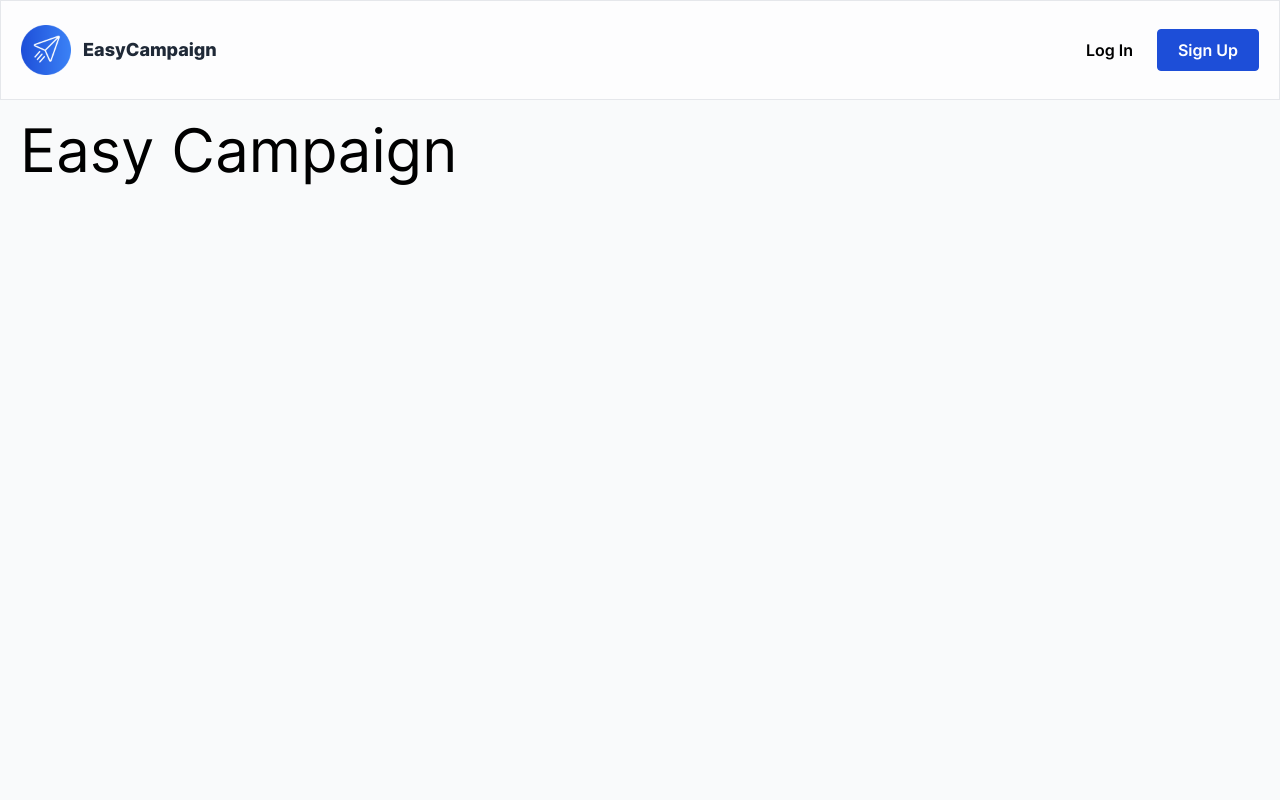
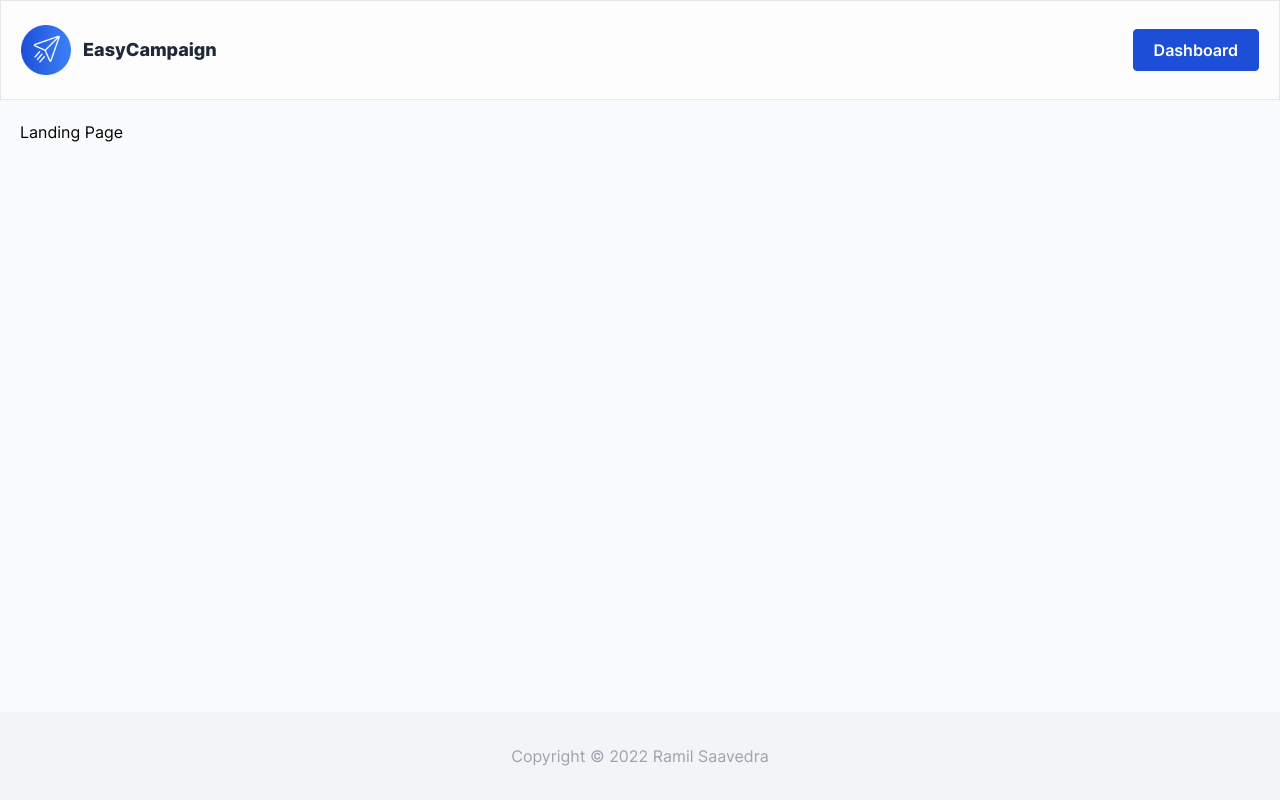
Before and after one commit to ramilsaavedra/easy-campaign, a Next.js app in the folder client/: page / in a window 1280 px wide. Built offline with nearby package versions, Linux system fonts and the light colour scheme.

Commit message:
feat(client): add pages boilerplate

```diff
--- a/client/index.css
+++ b/client/index.css
@@ -14,6 +14,12 @@
       sans-serif;
     @apply bg-gray-50;
   }
+
+  body > div {
+    display: flex;
+    flex-direction: column;
+    min-height: 100vh;
+  }
 }
 
 @layer components {
@@ -22,7 +28,7 @@
   }
 
   .custom-primary-button {
-    @apply font-semibold border border-blue-700 bg-blue-700 text-white py-2 rounded px-5 transition-all ease-in-out duration-200;
+    @apply font-semibold border border-blue-700 bg-blue-700 text-white py-2 rounded px-5 transition-all ease-in-out duration-200 cursor-pointer;
   }
 
   .custom-primary-button:hover {
--- /dev/null
+++ b/client/layout/Footer.tsx
@@ -0,0 +1,33 @@
+import React from 'react';
+
+import Link from 'next/link';
+
+const Footer: React.FC = () => {
+  return (
+    <footer className='bg-gray-100 mt-auto'>
+      <div className='custom-container mx-auto text-gray-400'>
+        {/* <div className='flex items-center'>
+          <img
+            className='mr-3 h-[50px]'
+            alt='EasyCampaign'
+            src='./image/easy-campaign.png'
+          />
+          <h1 className='text-lg font-extrabold'>EasyCampaign</h1>
+        </div>
+        <hr className='my-5' /> */}
+        <div className='text-center py-2'>
+          Copyright &copy; {new Date().getFullYear()}{' '}
+          <a
+            href='https://github.com/ramilsaavedra/easy-campaign'
+            target='_blank'
+            rel='noreferrer'
+          >
+            Ramil Saavedra
+          </a>
+        </div>
+      </div>
+    </footer>
+  );
+};
+
+export default Footer;
--- a/client/layout/Header.tsx
+++ b/client/layout/Header.tsx
@@ -1,7 +1,9 @@
 import React from 'react';
 import Link from 'next/link';
+import useUser from '../lib/user/use-user';
 
 const Header: React.FC = () => {
+  const { user, loading, loggedOut, mutate } = useUser();
   return (
     <header className='border border-gray-200 top-0 bg-opacity-70 absolute w-screen bg-white'>
       <div className='custom-container mx-auto flex items-center '>
@@ -15,14 +17,22 @@ const Header: React.FC = () => {
             EasyCampaign
           </h1>
         </Link>
-        <ul className='flex-1 flex items-center justify-end gap-6'>
-          <li className='font-semibold transition-all ease-in-out duration-300 hover:text-blue-700'>
-            <Link href='/login'>Log In</Link>
-          </li>
-          <li className='custom-primary-button'>
-            <Link href='/sigin'>Sign Up</Link>
-          </li>
-        </ul>
+        {user && user.data ? (
+          <ul className='flex-1 flex items-center justify-end gap-6'>
+            <li className='font-semibold transition-all ease-in-out duration-200 hover:text-blue-700 cursor-pointer'>
+              <a href='/api/logout'>Logout</a>
+            </li>
+          </ul>
+        ) : (
+          <ul className='flex-1 flex items-center justify-end gap-6'>
+            <li className='custom-primary-button'>
+              <Link href='/login'>Get Started</Link>
+            </li>
+            {/* <li className='custom-primary-button'>
+                  <Link href='/sigin'>Sign Up</Link>
+                </li> */}
+          </ul>
+        )}
       </div>
     </header>
   );
--- a/client/pages/_app.tsx
+++ b/client/pages/_app.tsx
@@ -1,12 +1,14 @@
 import type { AppProps } from 'next/app';
 import '../index.css';
+import Footer from '../layout/Footer';
 import Header from '../layout/Header';
 
 function MyApp({ Component, pageProps }: AppProps) {
   return (
     <>
-      <Header />
+      {/* <Header /> */}
       <Component {...pageProps} />
+      <Footer />
     </>
   );
 }
--- /dev/null
+++ b/client/pages/dashboard.tsx
@@ -0,0 +1,29 @@
+import React, { useEffect } from 'react';
+import Router from 'next/router';
+import Head from 'next/head';
+import useUser from '../lib/user/use-user';
+import Header from '../layout/Header';
+const Dashboard: React.FC = () => {
+  const { user, loading, loggedOut, mutate } = useUser();
+
+  useEffect(() => {
+    if (loggedOut) {
+      Router.replace('/login');
+    }
+  }, [loggedOut]);
+
+  if (loggedOut) return <h1>redirecting...'</h1>;
+  return (
+    <>
+      <Head>
+        <title>Easy Campaign | Dashboard</title>
+      </Head>
+      <Header />
+      <main className='custom-container mx-auto mt-24'>
+        <h1>Dashboard</h1>
+      </main>
+    </>
+  );
+};
+
+export default Dashboard;
--- a/client/pages/index.tsx
+++ b/client/pages/index.tsx
@@ -1,23 +1,44 @@
 import type { NextPage } from 'next';
+import Link from 'next/link';
 import Head from 'next/head';
 
 const Home: NextPage = () => {
   return (
-    <div>
+    <>
       <Head>
         <title>Easy Campaign</title>
-        <meta
-          name='description'
-          content='Handle your email campaign easy as ABC'
-        />
-        <link rel='icon' href='/favicon.ico' />
       </Head>
+      <header className='border border-gray-200 top-0 bg-opacity-70 absolute w-screen bg-white'>
+        <div className='custom-container mx-auto flex items-center '>
+          <img
+            className='mr-3 h-[50px]'
+            alt='EasyCampaign'
+            src='./image/easy-campaign.png'
+          />
+          <Link href='/'>
+            <h1 className='text-lg text-gray-800 font-extrabold cursor-pointer'>
+              EasyCampaign
+            </h1>
+          </Link>
+          <ul className='flex-1 flex items-center justify-end gap-6'>
+            <li>
+              <Link href='/login'>
+                <div className='custom-primary-button'>Dashboard</div>
+              </Link>
+            </li>
+            {/* <li className='custom-primary-button'>
+            <Link href='/sigin'>Sign Up</Link>
+          </li> */}
+          </ul>
+        </div>
+      </header>
+
       <main className='custom-container mx-auto mt-24'>
         <div>
-          <h1 className='text-6xl'>Easy Campaign</h1>
+          <h1 className=''>Landing Page</h1>
         </div>
       </main>
-    </div>
+    </>
   );
 };
 
--- a/client/pages/login.tsx
+++ b/client/pages/login.tsx
@@ -1,14 +1,25 @@
-import type { NextPage } from 'next';
+import React, { useEffect } from 'react';
+import Router from 'next/router';
 import Head from 'next/head';
 import Link from 'next/link';
+import Header from '../layout/Header';
+import useUser from '../lib/user/use-user';
 
-const Login: NextPage = () => {
+const Login: React.FC = () => {
+  const { user, loading, loggedOut, mutate } = useUser();
+
+  useEffect(() => {
+    if (user && user.data) {
+      Router.replace('/dashboard');
+    }
+  }, [user]);
+
   return (
-    <div>
+    <>
       <Head>
         <title>Easy Campaign | Login</title>
-        <link rel='icon' href='/favicon.ico' />
       </Head>
+      <Header />
       <main className='custom-container mx-auto mt-[100px]'>
         <div className='w-[500px] px-7 py-5 mx-auto rounded flex flex-col gap-4 bg-white relative mt-5 border'>
           <img
@@ -21,7 +32,7 @@ const Login: NextPage = () => {
           <p className='text-center text-sm text-gray-800'>
             Log in to EasyCampaign to continue
           </p>
-          <div>
+          {/* <div>
             <label
               htmlFor='email'
               className='block text-sm font-medium text-gray-700 mb-2'
@@ -53,7 +64,7 @@ const Login: NextPage = () => {
             <hr className='flex-1' />
             <span className='px-5 text-sm text-gray-500'>or</span>
             <hr className='flex-1' />
-          </div>
+          </div> */}
           <Link href='/auth/google'>
             <div className='w-full bg-gray-100 py-2 px-5 flex items-center justify-center rounded cursor-pointer transition-all duration-200 ease-in-out hover:bg-gray-200'>
               <svg
@@ -86,7 +97,7 @@ const Login: NextPage = () => {
           </Link>
         </div>
       </main>
-    </div>
+    </>
   );
 };
 
--- /dev/null
+++ b/client/pages/register.tsx
@@ -0,0 +1,15 @@
+import type { NextPage } from 'next';
+import Head from 'next/head';
+
+const Register: NextPage = () => {
+  return (
+    <div>
+      <Head>
+        <title>Easy Campaign</title>
+      </Head>
+      <main className='custom-container mx-auto mt-24'></main>
+    </div>
+  );
+};
+
+export default Register;
```
